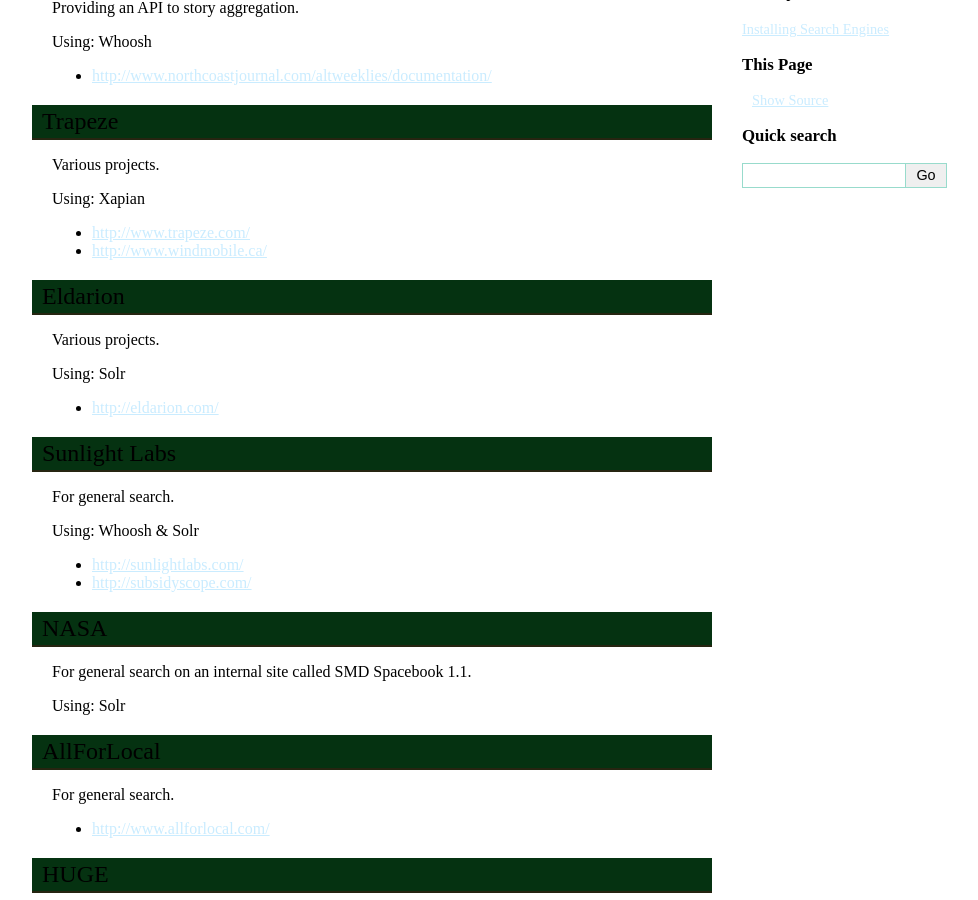
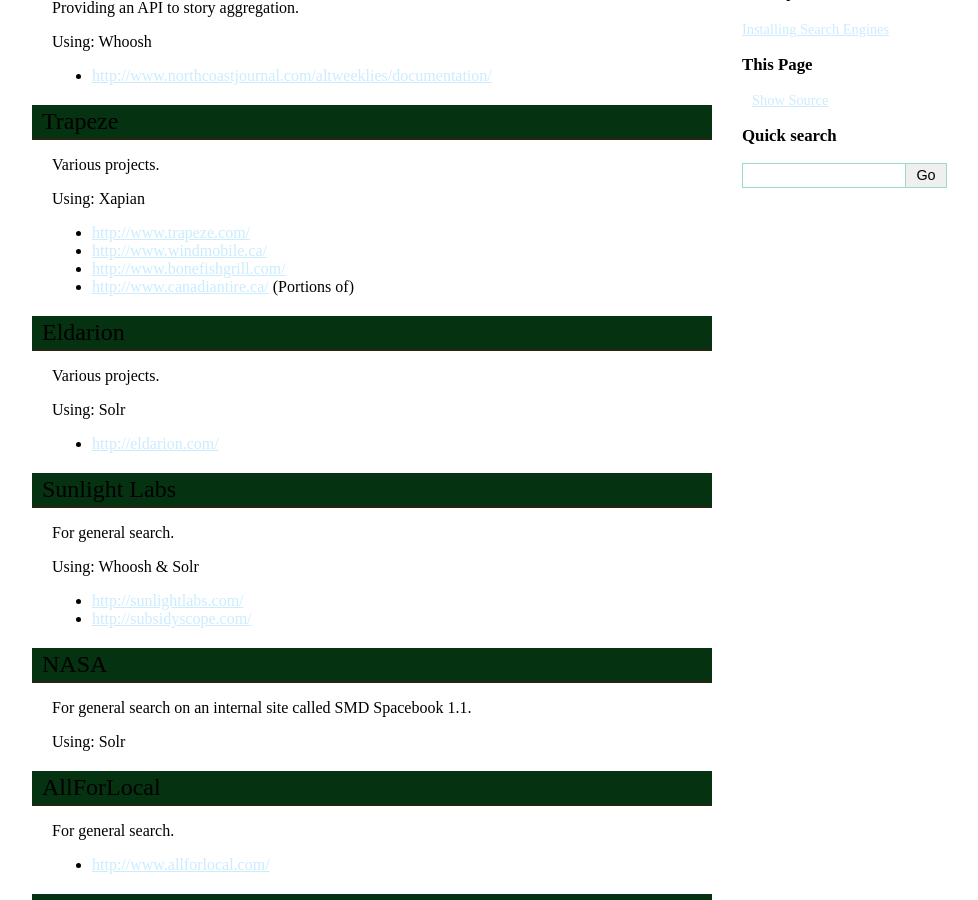
Before and after one commit to django-haystack/django-haystack, a Sphinx documentation site: the page built from docs/who_uses.rst, in a window 1280 px wide and 900 px high, scrolled down 673 px. Shown: the whole window, without its empty margins (138-1116 px from the left). Built offline with Sphinx 7.4.7, drawn with Linux system fonts in a browser that asks for light colours; a style sheet for code colours, icons or effects is not loaded.

Commit message:
Add more sites to Who Uses.

```diff
--- a/docs/who_uses.rst
+++ b/docs/who_uses.rst
@@ -41,6 +41,8 @@
 
 * http://www.trapeze.com/
 * http://www.windmobile.ca/
+* http://www.bonefishgrill.com/
+* http://www.canadiantire.ca/ (Portions of)
 
 
 Eldarion
```
